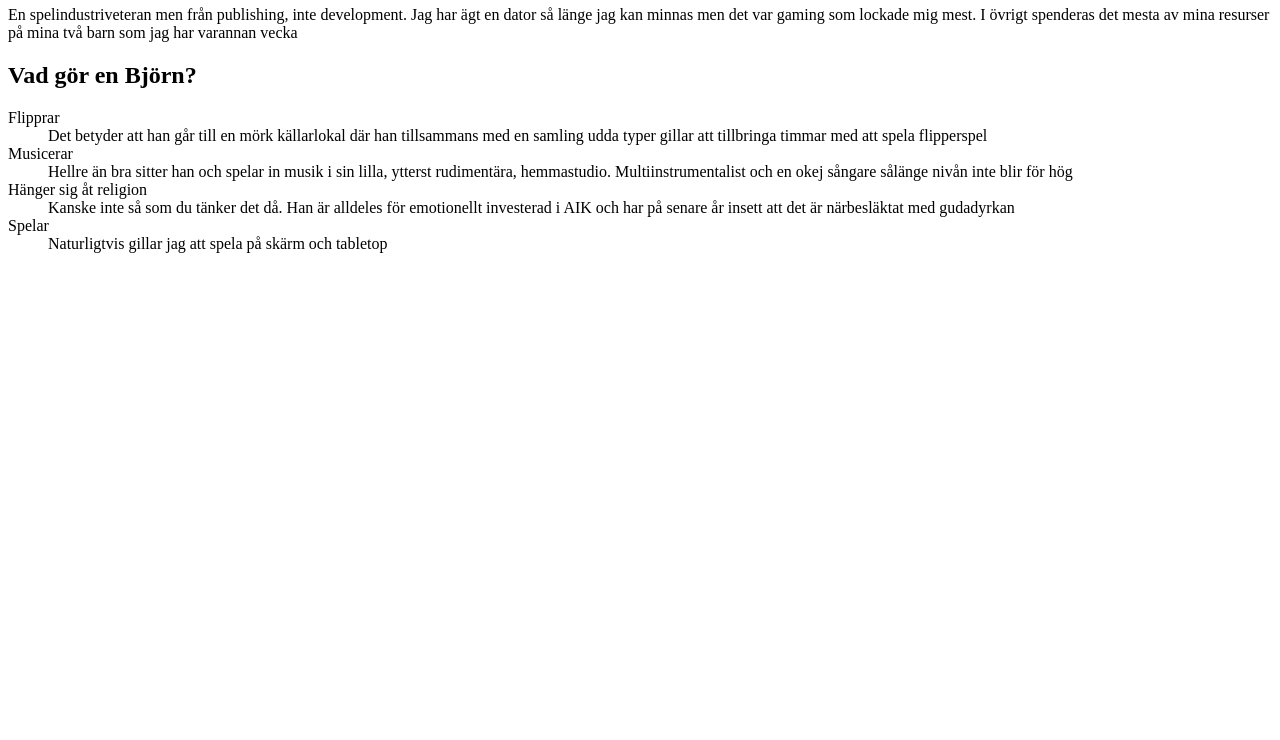
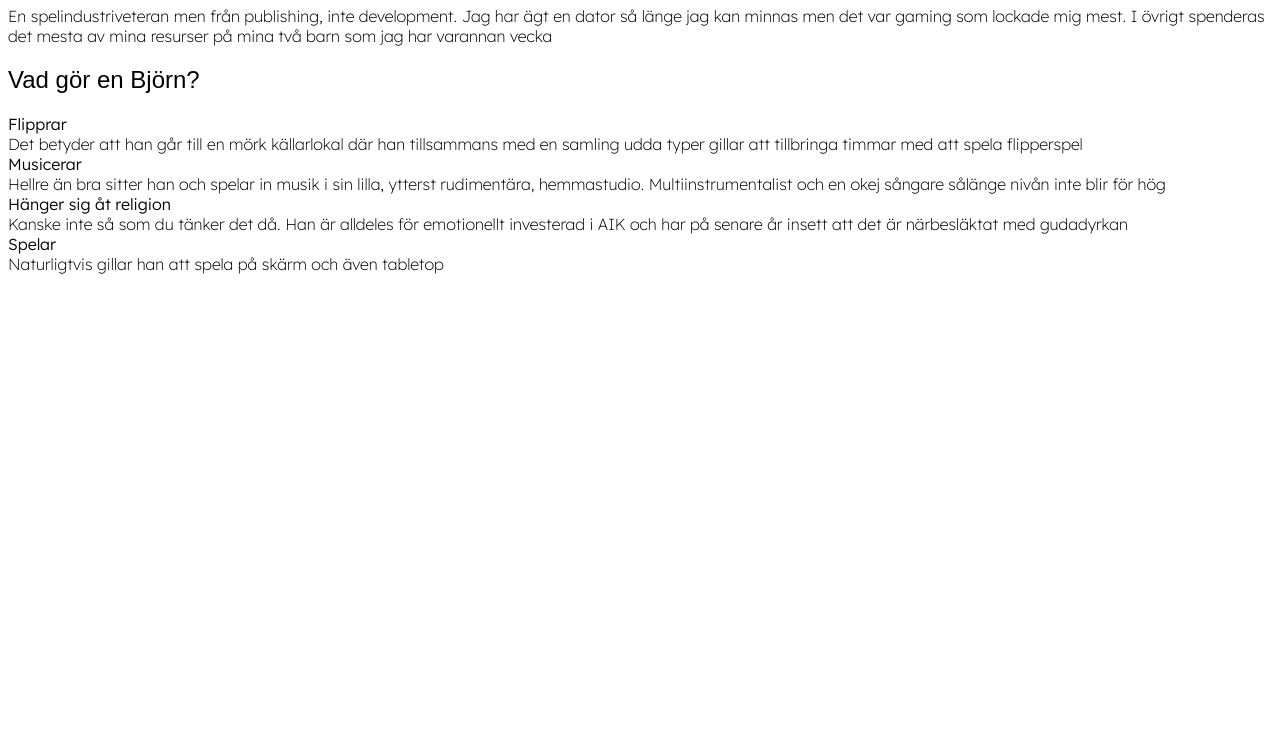
Before and after one commit to bjorn1911/bjorn1911.github.io, a plain HTML site: page index.html in a window 1280 px wide. Shown: the part 60-800 px from the top of the page. Drawn offline with Linux system fonts and the light colour scheme; a web font is replaced by a local one.

Commit message:
Add files via upload

```diff
--- a/index.html
+++ b/index.html
@@ -1,5 +1,5 @@
 <head>
-    <link rel=“stylesheet” type=“text/css” href=“styles/style.css”>
+    <link href="styles/style.css" rel="stylesheet" />
     <link rel="preconnect" href="https://fonts.googleapis.com">
     <link rel="preconnect" href="https://fonts.gstatic.com" crossorigin>
     <link href="https://fonts.googleapis.com/css2?family=Faculty+Glyphic&display=swap" rel="stylesheet">
@@ -20,4 +20,5 @@
     <dt>Hänger sig åt religion</dt>
     <dd>Kanske inte så som du tänker det då. Han är alldeles för emotionellt investerad i AIK och har på senare år insett att det är närbesläktat med gudadyrkan</dd>
     <dt>Spelar</dt>
-    <dd>Naturligtvis gillar jag att spela på skärm och tabletop</dd>
+    <dd>Naturligtvis gillar han att spela på skärm och även tabletop</dd>
+</dl>
```
